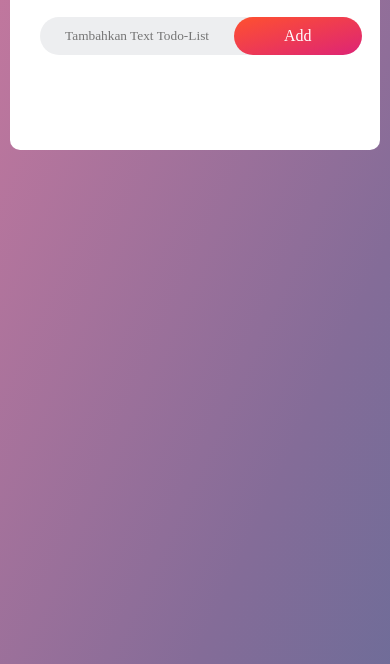
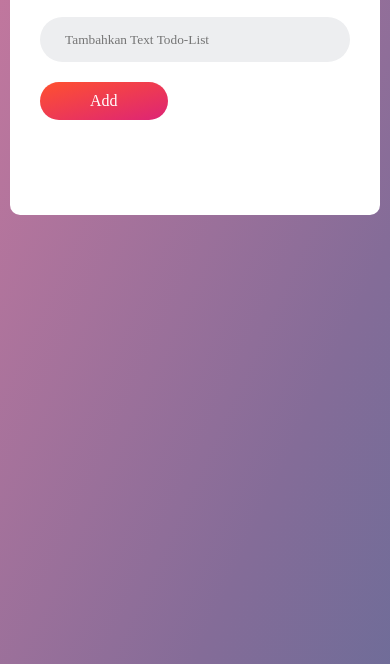
Before and after one commit to TudeRama/todo-list, a plain HTML site: page index.html in a window 390 px wide. Shown: the part 180-844 px from the top of the page. Drawn offline with Linux system fonts and the light colour scheme.

Commit message:
Update style.css

```diff
--- a/style.css
+++ b/style.css
@@ -4,14 +4,15 @@
     box-sizing: border-box;
     font-family: 'Poppins';
 }
-
+body{
+    animation: moveGradient 10s linear infinite;
+    background-image: linear-gradient(to bottom right, #FFD1B0, #FF829A, #E27DA1, #846C98, #356E9A);
+    background-size: 400% 400%;
+}
 .container{
     width: 100%;
     min-height: 100vh;
-    animation: moveGradient 10s linear infinite;
-    background-image: linear-gradient(to bottom right, #FFD1B0, #FF829A, #E27DA1, #846C98, #356E9A);
     padding: 10px;
-    background-size: 400% 400%;
 }
 
 .todo-app{
@@ -36,7 +37,6 @@
     justify-content: space-between;
     background: #edeef0;
     border-radius: 30px;
-    padding-left: 20px;
     margin-bottom: 25px;
 }
 
@@ -46,6 +46,7 @@ input{
     outline: none;
     background: transparent;
     padding: 5px;
+    margin-left: 20px
 }
 
 button{
@@ -118,3 +119,24 @@ ul li span:hover{
         background-position: 50% 0%;
     }
 }
+
+@media (max-width: 420px) {
+    .row{
+        background: transparent;
+        display: block;
+    }
+    input{
+        background: #edeef0;
+        border-radius: 30px;
+        height: 20px;
+        width: 100%;
+        height: 45px;
+        padding-left: 25px;
+        margin-left: 0;
+        margin-bottom: 20px;
+    }
+    button{
+        display: flex;
+        justify-content: center;
+    }
+  }
```
